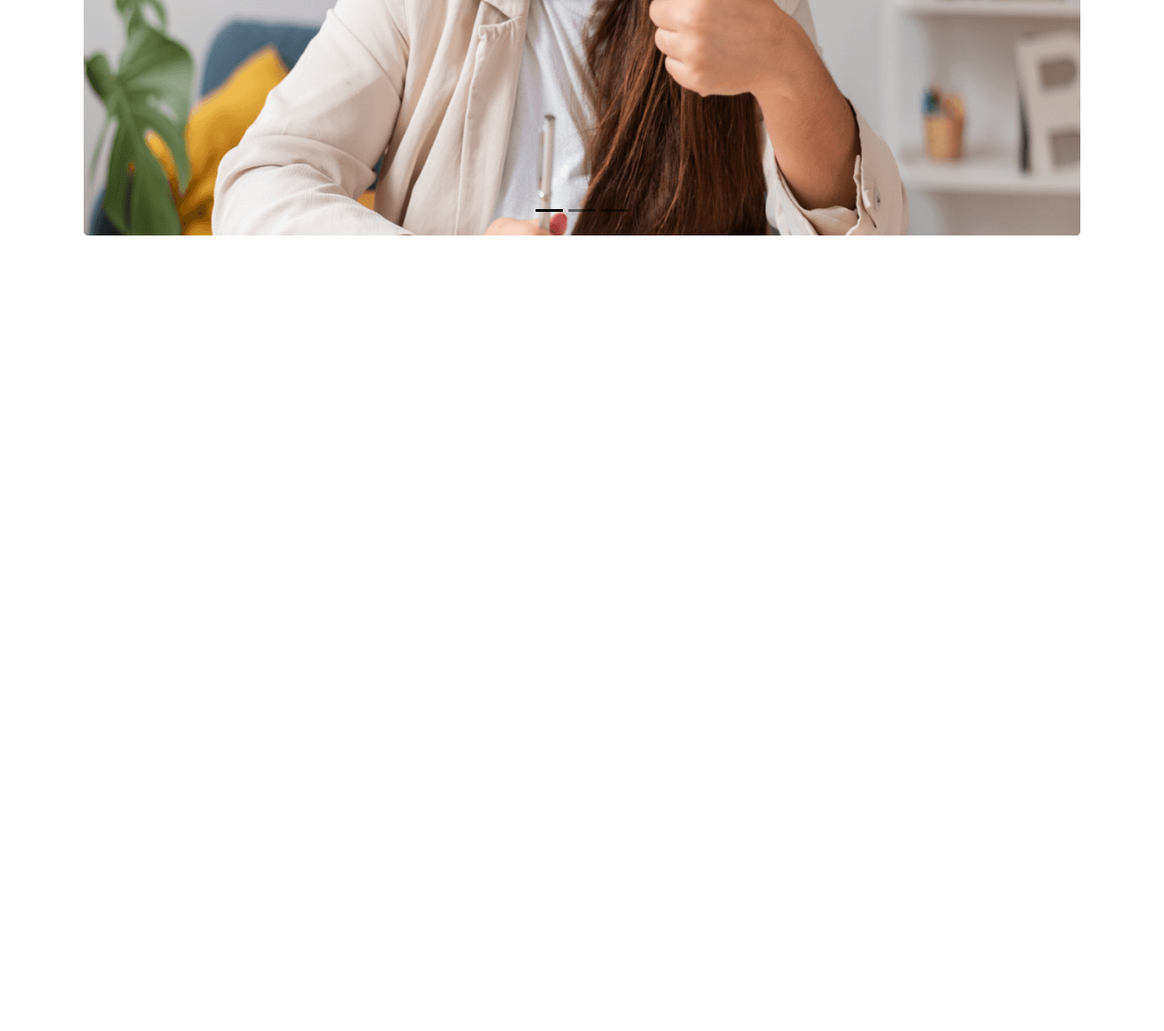
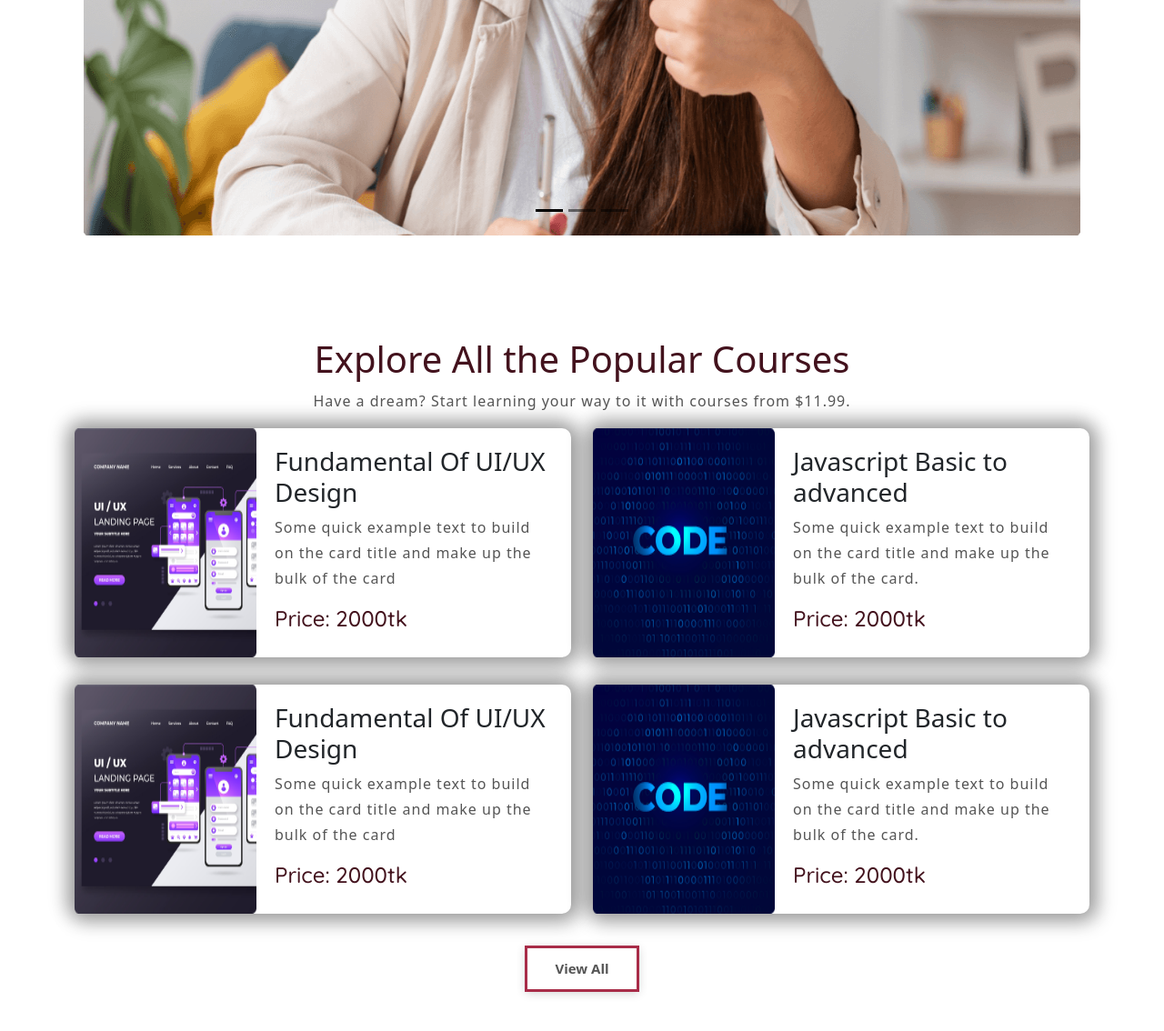
Before and after one commit to BadolJnU/Tech-Website, a plain HTML site: page index.html in a window 1280 px wide. Shown: the part 568-1702 px from the top of the page at 91% size. Before the commit the page ends 867 px from the top, so only its background shows below. Drawn offline with nearby package versions, Linux system fonts and the light colour scheme.

Commit message:
Courses Section

```diff
--- a/index.html
+++ b/index.html
@@ -78,8 +78,8 @@
                 <div class="carousel-item">
                     <img src="./images/cover/cover-3.jpg" class="d-block w-100" alt="...">
                     <div class="carousel-caption d-flex flex-column h-100 align-items-center justify-content-center">
-                        <h2>Discover 4500+ Courses from top Instructors Around the World</h2>
-                        <p>Take your learning organization to the next level. to the next level. Who'll share their knowledge to people around the world.</p>
+                        <h2>Discover 4500+ Courses from top Instructors</h2>
+                        <p>Take your learning organization to the next level. to the next level.</p>
                         <button class="main-btn">View All Courses</button>
                     </div>
                 </div>
@@ -97,6 +97,63 @@
         </div>
     </header>
 
+    <!-- Discover Courses Section -->
+    <section class="container">
+        <div class="courses">
+            <h1 class="text-center">Explore All the Popular Courses</h1>
+            <p class="text-center">Have a dream? Start learning your way to it with courses from $11.99.</p>
+            <div class="row course-list">
+                <div class="col-6">
+                    <div class="course-item d-flex">
+                        <img src="./images/course/course-1.png" alt="">
+                        <div class="course-info d-flex flex-column">
+                            <h3>Fundamental Of UI/UX Design</h3>
+                            <p>Some quick example text to build on the card title
+                            and make up the bulk of the card</p>
+                            <h4>Price: 2000tk</h4>
+                        </div>
+                    </div>
+                </div>
+                <div class="col-6">
+                    <div class="course-item d-flex">
+                        <img src="./images/course/course-2.png" alt="">
+                        <div class="course-info d-flex flex-column">
+                            <h3>Javascript Basic to advanced</h3>
+                            <p>Some quick example text to build on the card title
+                            and make up the bulk of the card.</p>
+                            <h4>Price: 2000tk</h4>
+                        </div>
+                    </div>
+                </div>
+            </div>
+            <div class="row course-list">
+                <div class="col-6">
+                    <div class="course-item d-flex">
+                        <img src="./images/course/course-1.png" alt="">
+                        <div class="course-info d-flex flex-column">
+                            <h3>Fundamental Of UI/UX Design</h3>
+                            <p>Some quick example text to build on the card title
+                            and make up the bulk of the card</p>
+                            <h4>Price: 2000tk</h4>
+                        </div>
+                    </div>
+                </div>
+                <div class="col-6">
+                    <div class="course-item d-flex">
+                        <img src="./images/course/course-2.png" alt="">
+                        <div class="course-info d-flex flex-column">
+                            <h3>Javascript Basic to advanced</h3>
+                            <p>Some quick example text to build on the card title
+                            and make up the bulk of the card.</p>
+                            <h4>Price: 2000tk</h4>
+                        </div>
+                    </div>
+                </div>
+            </div>
+            <button class="white-btn">View All</button>
+        </div>
+    </section>
+
     <script src="https://cdn.jsdelivr.net/npm/bootstrap@5.2.0/dist/js/bootstrap.bundle.min.js"></script>
 </body>
 
--- a/style.css
+++ b/style.css
@@ -221,11 +221,43 @@ p {
 .carousel-caption h2 {
     color: var(--primary-color);
     font-weight: 900;
-    font-size: 70px;
+    font-size: 60px;
 }
 
 .carousel-caption p {
     color: var(--white-color);
     font-weight: 600;
-    font-size: 25px;
+    font-size: 20px;
 }
+
+.courses {
+    margin: 7rem 0;
+}
+
+.course-list {
+    margin-bottom: 30px;
+}
+
+.course-item {
+    border-radius: 10px;
+    box-shadow: 3px 3px 20px 7px rgba(0,0,0,0.25), -3px -3px 20px 7px rgba(0,0,0,0.22);
+    cursor: pointer;
+    transition: 0.4s;
+}
+
+.course-item .course-info {
+    margin: 20px;
+}
+
+.course-item:hover {
+    transform: scale(0.9, 0.9);
+    box-shadow: 5px 5px 30px 15px rgba(0,0,0,0.25),
+      -5px -5px 30px 15px rgba(0,0,0,0.22);
+}
+
+.courses .white-btn {
+    margin: 0 auto;
+    display: block;
+    border-color: var(--primary-color);
+    margin-top: 35px;
+}
```
